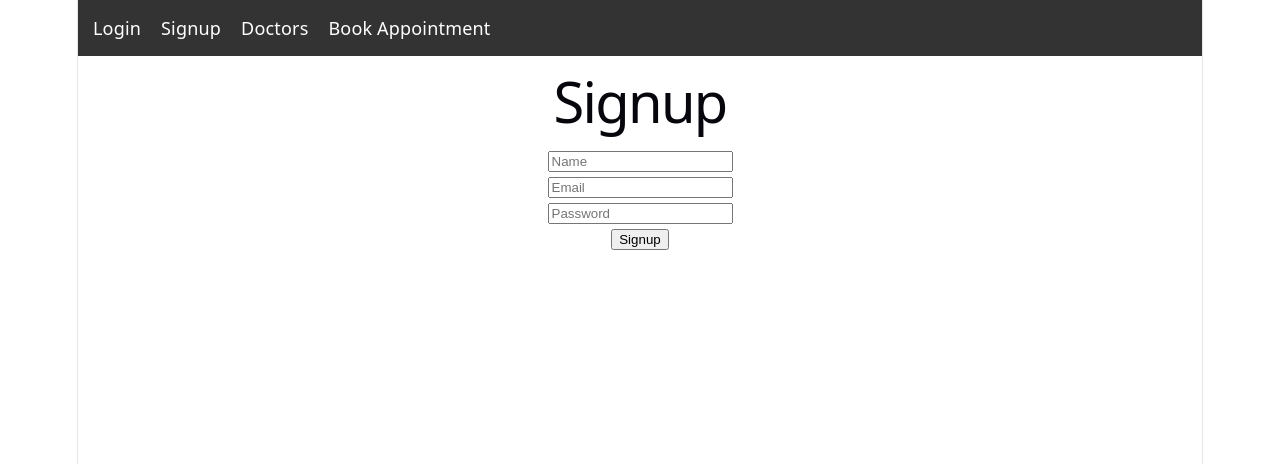
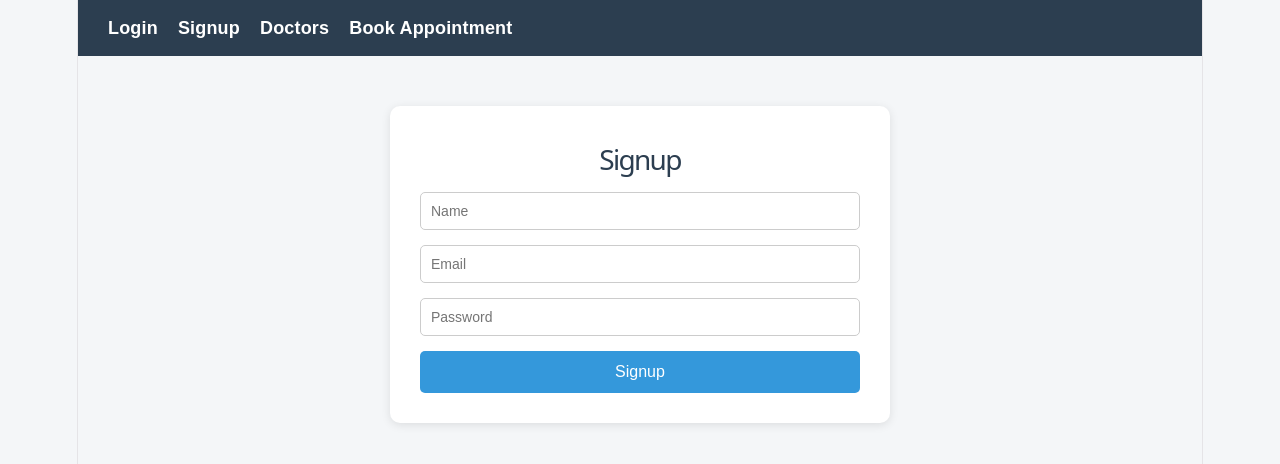
Before and after one commit to SnehaSrivastav04/healthcare-booking, a React app in the folder frontend/: page /signup in a window 1280 px wide. Shown: the top 464 px of the page. Built offline with nearby package versions, Linux system fonts and the light colour scheme; the HTML template or start-up script is replaced by a standard one.

Commit message:
added basic styling to all pages

```diff
--- a/frontend/src/App.css
+++ b/frontend/src/App.css
@@ -1,184 +1,88 @@
-.counter {
-  font-size: 16px;
-  padding: 5px 10px;
-  border-radius: 5px;
-  color: var(--accent);
-  background: var(--accent-bg);
-  border: 2px solid transparent;
-  transition: border-color 0.3s;
-  margin-bottom: 24px;
-
-  &:hover {
-    border-color: var(--accent-border);
-  }
-  &:focus-visible {
-    outline: 2px solid var(--accent);
-    outline-offset: 2px;
-  }
+* {
+  box-sizing: border-box;
+  margin: 0;
+  padding: 0;
 }
 
-.hero {
-  position: relative;
-
-  .base,
-  .framework,
-  .vite {
-    inset-inline: 0;
-    margin: 0 auto;
+body {
+  font-family: Arial, sans-serif;
+  background-color: #f4f6f8;
 }
 
-  .base {
-    width: 170px;
-    position: relative;
-    z-index: 0;
+.navbar {
+  display: flex;
+  gap: 20px;
+  padding: 15px 30px;
+  background-color: #2c3e50;
 }
 
-  .framework,
-  .vite {
-    position: absolute;
+.navbar a {
+  color: white;
+  text-decoration: none;
+  font-weight: bold;
 }
 
-  .framework {
-    z-index: 1;
-    top: 34px;
-    height: 28px;
-    transform: perspective(2000px) rotateZ(300deg) rotateX(44deg) rotateY(39deg)
-      scale(1.4);
+.navbar a:hover {
+  color: #3498db;
 }
 
-  .vite {
-    z-index: 0;
-    top: 107px;
-    height: 26px;
-    width: auto;
-    transform: perspective(2000px) rotateZ(300deg) rotateX(40deg) rotateY(39deg)
-      scale(0.8);
-  }
+.container {
+  max-width: 500px;
+  margin: 50px auto;
+  padding: 30px;
+  background-color: white;
+  border-radius: 10px;
+  box-shadow: 0 2px 10px rgba(0,0,0,0.1);
 }
 
-#center {
-  display: flex;
-  flex-direction: column;
-  gap: 25px;
-  place-content: center;
-  place-items: center;
-  flex-grow: 1;
-
-  @media (max-width: 1024px) {
-    padding: 32px 20px 24px;
-    gap: 18px;
-  }
+.container h1 {
+  margin-bottom: 20px;
+  margin-top: 10px;
+  color: #2c3e50;
+  font-size: 28px;
+  text-align: center;
 }
 
-#next-steps {
-  display: flex;
-  border-top: 1px solid var(--border);
-  text-align: left;
-
-  & > div {
-    flex: 1 1 0;
-    padding: 32px;
-    @media (max-width: 1024px) {
-      padding: 24px 20px;
-    }
+.container input,
+.container select {
+  width: 100%;
+  padding: 10px;
+  margin-bottom: 15px;
+  border: 1px solid #ccc;
+  border-radius: 5px;
+  font-size: 14px;
 }
 
-  .icon {
-    margin-bottom: 16px;
-    width: 22px;
-    height: 22px;
+.container button {
+  width: 100%;
+  padding: 12px;
+  background-color: #3498db;
+  color: white;
+  border: none;
+  border-radius: 5px;
+  font-size: 16px;
+  cursor: pointer;
 }
 
-  @media (max-width: 1024px) {
-    flex-direction: column;
-    text-align: center;
-  }
+.container button:hover {
+  background-color: #2980b9;
 }
 
-#docs {
-  border-right: 1px solid var(--border);
-
-  @media (max-width: 1024px) {
-    border-right: none;
-    border-bottom: 1px solid var(--border);
-  }
+.doctor-card {
+  max-width: 500px;
+  margin: 15px auto;
+  padding: 20px;
+  background-color: white;
+  border-radius: 10px;
+  box-shadow: 0 2px 10px rgba(0,0,0,0.1);
 }
 
-#next-steps ul {
-  list-style: none;
-  padding: 0;
-  display: flex;
-  gap: 8px;
-  margin: 32px 0 0;
-
-  .logo {
-    height: 18px;
+.doctor-card h3 {
+  color: #2c3e50;
 }
 
-  a {
-    color: var(--text-h);
-    font-size: 16px;
-    border-radius: 6px;
-    background: var(--social-bg);
-    display: flex;
-    padding: 6px 12px;
-    align-items: center;
-    gap: 8px;
-    text-decoration: none;
-    transition: box-shadow 0.3s;
-
-    &:hover {
-      box-shadow: var(--shadow);
+.message {
+  text-align: center;
+  color: #27ae60;
+  font-weight: bold;
 }
-    .button-icon {
-      height: 18px;
-      width: 18px;
-    }
-  }
-
-  @media (max-width: 1024px) {
-    margin-top: 20px;
-    flex-wrap: wrap;
-    justify-content: center;
-
-    li {
-      flex: 1 1 calc(50% - 8px);
-    }
-
-    a {
-      width: 100%;
-      justify-content: center;
-      box-sizing: border-box;
-    }
-  }
-}
-
-#spacer {
-  height: 88px;
-  border-top: 1px solid var(--border);
-  @media (max-width: 1024px) {
-    height: 48px;
-  }
-}
-
-.ticks {
-  position: relative;
-  width: 100%;
-
-  &::before,
-  &::after {
-    content: '';
-    position: absolute;
-    top: -4.5px;
-    border: 5px solid transparent;
-  }
-
-  &::before {
-    left: 0;
-    border-left-color: var(--border);
-  }
-  &::after {
-    right: 0;
-    border-right-color: var(--border);
-  }
-}
--- a/frontend/src/App.jsx
+++ b/frontend/src/App.jsx
@@ -1,3 +1,4 @@
+import './App.css';
 import { BrowserRouter, Routes, Route } from 'react-router-dom';
 import Navbar from './components/Navbar';
 import Login from './pages/Login';
--- a/frontend/src/components/Navbar.jsx
+++ b/frontend/src/components/Navbar.jsx
@@ -2,11 +2,11 @@ import { Link } from 'react-router-dom';
 
 function Navbar() {
   return (
-    <nav style={{ display: 'flex', gap: '20px', padding: '15px', backgroundColor: '#333' }}>
-      <Link to="/login" style={{ color: 'white', textDecoration: 'none' }}>Login</Link>
-      <Link to="/signup" style={{ color: 'white', textDecoration: 'none' }}>Signup</Link>
-      <Link to="/doctors" style={{ color: 'white', textDecoration: 'none' }}>Doctors</Link>
-      <Link to="/booking" style={{ color: 'white', textDecoration: 'none' }}>Book Appointment</Link>
+    <nav className="navbar">
+      <Link to="/login">Login</Link>
+      <Link to="/signup">Signup</Link>
+      <Link to="/doctors">Doctors</Link>
+      <Link to="/booking">Book Appointment</Link>
     </nav>
   );
 }
--- a/frontend/src/pages/Booking.jsx
+++ b/frontend/src/pages/Booking.jsx
@@ -43,7 +43,7 @@ function Booking() {
   };
 
   return (
-    <div>
+    <div className="container">
       <h1>Book an Appointment</h1>
       <form onSubmit={handleBooking}>
         <input
@@ -52,7 +52,6 @@ function Booking() {
           value={patientId}
           onChange={(e) => setPatientId(e.target.value)}
         />
-        <br />
         <select value={selectedDoctor} onChange={(e) => setSelectedDoctor(e.target.value)}>
           <option value="">Select a Doctor</option>
           {doctors.map((doctor) => (
@@ -61,23 +60,20 @@ function Booking() {
             </option>
           ))}
         </select>
-        <br />
         <input
           type="date"
           value={date}
           onChange={(e) => setDate(e.target.value)}
         />
-        <br />
         <input
           type="text"
           placeholder="Time Slot (e.g. 10:00 AM)"
           value={selectedSlot}
           onChange={(e) => setSelectedSlot(e.target.value)}
         />
-        <br />
         <button type="submit">Book Appointment</button>
       </form>
-      {message && <p>{message}</p>}
+      {message && <p className="message">{message}</p>}
     </div>
   );
 }
--- a/frontend/src/pages/Doctors.jsx
+++ b/frontend/src/pages/Doctors.jsx
@@ -18,9 +18,9 @@ function Doctors() {
 
   return (
     <div>
-      <h1>Our Doctors</h1>
+      <h1 style={{ textAlign: 'center', margin: '30px 0', color: '#2c3e50' }}>Our Doctors</h1>
       {doctors.map((doctor) => (
-        <div key={doctor._id} style={{ border: '1px solid gray', margin: '10px', padding: '10px' }}>
+        <div key={doctor._id} className="doctor-card">
           <h3>{doctor.name}</h3>
           <p>Specialization: {doctor.specialization}</p>
           <p>Available Slots: {doctor.availableSlots.join(', ')}</p>
--- a/frontend/src/pages/Login.jsx
+++ b/frontend/src/pages/Login.jsx
@@ -20,7 +20,7 @@ function Login() {
   };
 
   return (
-    <div>
+    <div className="container">
       <h1>Login</h1>
       <form onSubmit={handleLogin}>
         <input
@@ -29,14 +29,12 @@ function Login() {
           value={email}
           onChange={(e) => setEmail(e.target.value)}
         />
-        <br />
         <input
           type="password"
           placeholder="Password"
           value={password}
           onChange={(e) => setPassword(e.target.value)}
         />
-        <br />
         <button type="submit">Login</button>
       </form>
     </div>
--- a/frontend/src/pages/Signup.jsx
+++ b/frontend/src/pages/Signup.jsx
@@ -21,7 +21,7 @@ function Signup() {
   };
 
   return (
-    <div>
+    <div className="container">
       <h1>Signup</h1>
       <form onSubmit={handleSignup}>
         <input
@@ -30,21 +30,18 @@ function Signup() {
           value={name}
           onChange={(e) => setName(e.target.value)}
         />
-        <br />
         <input
           type="email"
           placeholder="Email"
           value={email}
           onChange={(e) => setEmail(e.target.value)}
         />
-        <br />
         <input
           type="password"
           placeholder="Password"
           value={password}
           onChange={(e) => setPassword(e.target.value)}
         />
-        <br />
         <button type="submit">Signup</button>
       </form>
     </div>
```
Lines whose indentation alone changed are shown as unchanged.
